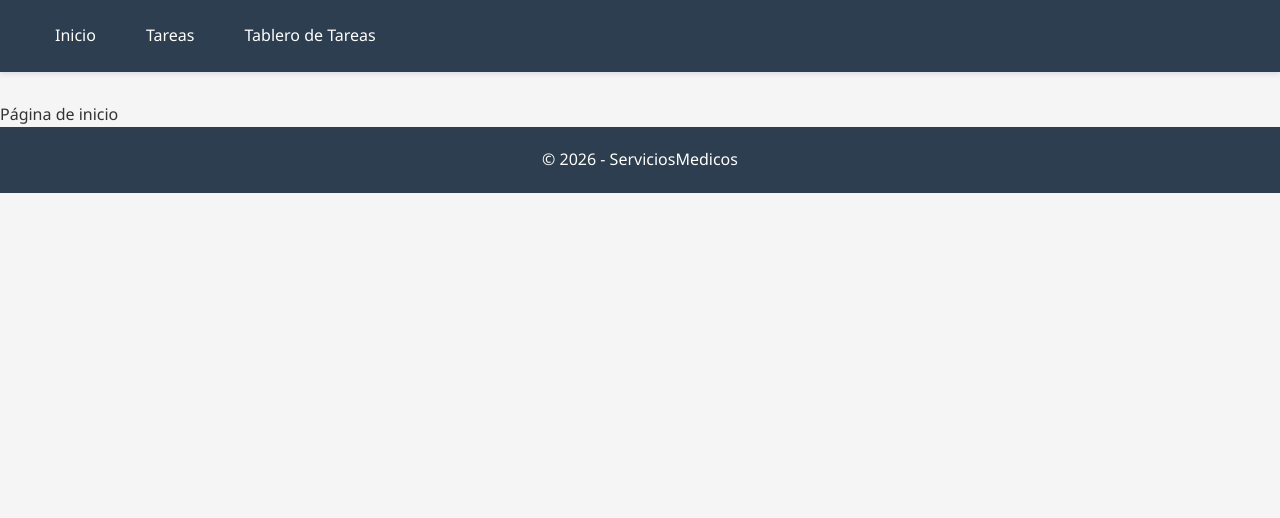
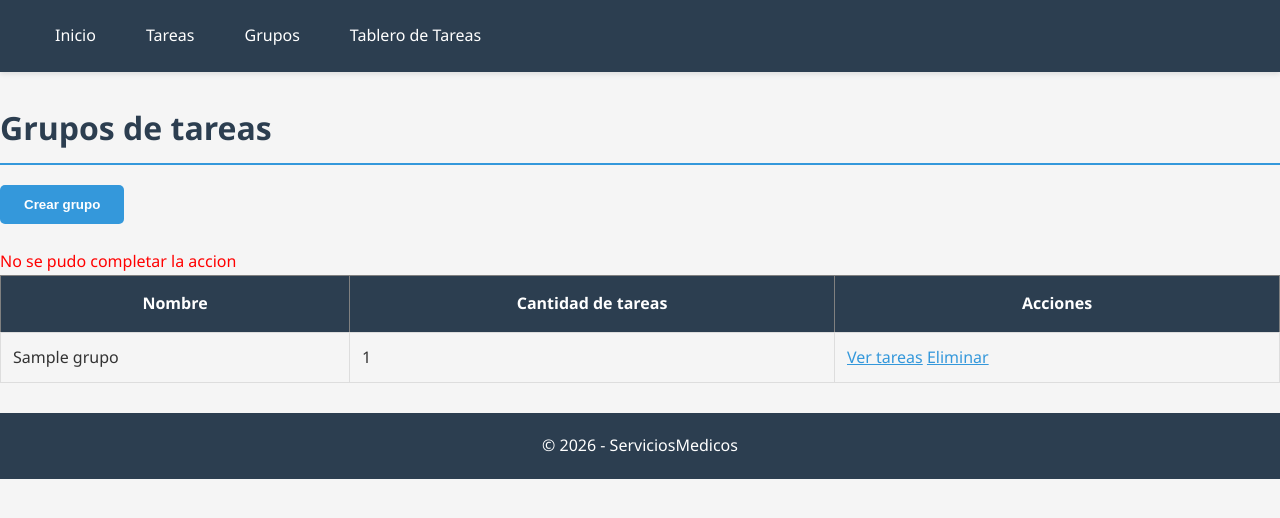
Before and after one commit to Sibunaq34/tarea_corta_2, a PHP site: page /tarea_corta_2/index.php?pagina=grupos&mensaje=error in a window 1280 px wide. Shown: the top 518 px of the page. Run offline with PHP 8.4, Linux system fonts and the light colour scheme; tables that the repository leaves empty or names only in its code hold one stand-in row (values such as "Sample post").

Commit message:
Implementa modulo de grupos de tareas HU3 en estructura dev

```diff
--- /dev/null
+++ b/app/Repository/GrupoRepository.php
@@ -0,0 +1,147 @@
+<?php
+
+require_once __DIR__ . "/../Config/ConexionBD.php";
+
+class GrupoRepository
+{
+    private $db;
+
+    public function __construct()
+    {
+        $this->db = ConexionBD::conectar();
+    }
+
+    public function listar()
+    {
+        $sql = "
+            SELECT g.id_grupo, g.nombre, COUNT(t.id_tarea) AS cantidad_tareas
+            FROM grupos g
+            LEFT JOIN tareas t ON g.id_grupo = t.id_grupo
+            GROUP BY g.id_grupo, g.nombre
+            ORDER BY g.id_grupo DESC
+        ";
+
+        $resultado = $this->db->query($sql);
+        $grupos = [];
+
+        while ($fila = $resultado->fetch_assoc()) {
+            $grupos[] = $fila;
+        }
+
+        return $grupos;
+    }
+
+    public function obtenerPorId($id)
+    {
+        $stmt = $this->db->prepare("
+            SELECT id_grupo, nombre
+            FROM grupos
+            WHERE id_grupo = ?
+        ");
+
+        $stmt->bind_param("i", $id);
+        $stmt->execute();
+
+        return $stmt->get_result()->fetch_assoc();
+    }
+
+    public function listarTareasPendientes()
+    {
+        $sql = "
+            SELECT id_tarea, detalle, prioridad, fecha_limite
+            FROM tareas
+            WHERE estado = 'Pendiente'
+            ORDER BY id_tarea DESC
+        ";
+
+        $resultado = $this->db->query($sql);
+        $tareas = [];
+
+        while ($fila = $resultado->fetch_assoc()) {
+            $tareas[] = $fila;
+        }
+
+        return $tareas;
+    }
+
+    public function crear($nombre)
+    {
+        $stmt = $this->db->prepare("INSERT INTO grupos (nombre) VALUES (?)");
+        $stmt->bind_param("s", $nombre);
+        $stmt->execute();
+
+        return $this->db->insert_id;
+    }
+
+    public function asociarTarea($idGrupo, $idTarea)
+    {
+        $stmt = $this->db->prepare("
+            UPDATE tareas
+            SET id_grupo = ?
+            WHERE id_tarea = ?
+        ");
+
+        $stmt->bind_param("ii", $idGrupo, $idTarea);
+
+        return $stmt->execute();
+    }
+
+    public function listarTareasPorGrupo($idGrupo)
+    {
+        $stmt = $this->db->prepare("
+            SELECT id_tarea, detalle, prioridad, fecha_limite, estado
+            FROM tareas
+            WHERE id_grupo = ?
+            ORDER BY id_tarea DESC
+        ");
+
+        $stmt->bind_param("i", $idGrupo);
+        $stmt->execute();
+        $resultado = $stmt->get_result();
+        $tareas = [];
+
+        while ($fila = $resultado->fetch_assoc()) {
+            $tareas[] = $fila;
+        }
+
+        return $tareas;
+    }
+
+    public function quitarGrupoDeTareas($idGrupo)
+    {
+        $stmt = $this->db->prepare("
+            UPDATE tareas
+            SET id_grupo = NULL
+            WHERE id_grupo = ?
+        ");
+
+        $stmt->bind_param("i", $idGrupo);
+
+        return $stmt->execute();
+    }
+
+    public function eliminar($idGrupo)
+    {
+        $stmt = $this->db->prepare("DELETE FROM grupos WHERE id_grupo = ?");
+        $stmt->bind_param("i", $idGrupo);
+
+        return $stmt->execute();
+    }
+
+    public function iniciarTransaccion()
+    {
+        $this->db->begin_transaction();
+    }
+
+    public function confirmarTransaccion()
+    {
+        $this->db->commit();
+    }
+
+    public function cancelarTransaccion()
+    {
+        $this->db->rollback();
+    }
+}
+
+?>
--- /dev/null
+++ b/app/Services/GrupoServices.php
@@ -0,0 +1,80 @@
+<?php
+
+require_once __DIR__ . "/../Repository/GrupoRepository.php";
+
+class GrupoService
+{
+    private $repo;
+
+    public function __construct()
+    {
+        $this->repo = new GrupoRepository();
+    }
+
+    public function obtenerGrupos()
+    {
+        return $this->repo->listar();
+    }
+
+    public function obtenerGrupo($id)
+    {
+        return $this->repo->obtenerPorId($id);
+    }
+
+    public function obtenerTareasPendientes()
+    {
+        return $this->repo->listarTareasPendientes();
+    }
+
+    public function crear($datos)
+    {
+        $nombre = trim($datos["nombre"] ?? "");
+        $tareas = $datos["tareas"] ?? [];
+
+        if ($nombre == "") {
+            return false;
+        }
+
+        $this->repo->iniciarTransaccion();
+
+        try {
+            $idGrupo = $this->repo->crear($nombre);
+
+            foreach ($tareas as $idTarea) {
+                $this->repo->asociarTarea($idGrupo, intval($idTarea));
+            }
+
+            $this->repo->confirmarTransaccion();
+
+            return true;
+        } catch (Throwable $error) {
+            $this->repo->cancelarTransaccion();
+
+            return false;
+        }
+    }
+
+    public function obtenerTareasPorGrupo($idGrupo)
+    {
+        return $this->repo->listarTareasPorGrupo($idGrupo);
+    }
+
+    public function eliminar($idGrupo)
+    {
+        $this->repo->iniciarTransaccion();
+
+        try {
+            $this->repo->quitarGrupoDeTareas($idGrupo);
+            $resultado = $this->repo->eliminar($idGrupo);
+            $this->repo->confirmarTransaccion();
+
+            return $resultado;
+        } catch (Throwable $error) {
+            $this->repo->cancelarTransaccion();
+
+            return false;
+        }
+    }
+}
+
+?>
--- /dev/null
+++ b/app/Views/grupos/index.php
@@ -0,0 +1,52 @@
+<?php require_once __DIR__ . "/../../Services/GrupoServices.php"; $service = new GrupoService(); $grupos = $service->obtenerGrupos(); ?>
+<?php require __DIR__ . "/../layout/header.php"; ?>
+
+<h1>Grupos de tareas</h1>
+
+<a href="/tarea_corta_2/app/Views/grupos/crear.php">
+    <button>Crear grupo</button>
+</a>
+
+<br><br>
+
+<?php if (isset($_GET["mensaje"])): ?>
+    <?php if ($_GET["mensaje"] == "creado"): ?>
+        <p style="color:green">Grupo creado correctamente</p>
+    <?php endif; ?>
+
+    <?php if ($_GET["mensaje"] == "eliminado"): ?>
+        <p style="color:green">Grupo eliminado correctamente. Las tareas quedaron sin grupo</p>
+    <?php endif; ?>
+
+    <?php if ($_GET["mensaje"] == "error"): ?>
+        <p style="color:red">No se pudo completar la accion</p>
+    <?php endif; ?>
+<?php endif; ?>
+
+<?php if (empty($grupos)): ?>
+    <p>No existen grupos registrados</p>
+<?php else: ?>
+    <table border="1">
+        <tr>
+            <th>Nombre</th>
+            <th>Cantidad de tareas</th>
+            <th>Acciones</th>
+        </tr>
+
+        <?php foreach ($grupos as $grupo): ?>
+            <tr>
+                <td><?= htmlspecialchars($grupo["nombre"]) ?></td>
+                <td><?= htmlspecialchars($grupo["cantidad_tareas"]) ?></td>
+                <td>
+                    <a href="/tarea_corta_2/app/Views/grupos/ver_tareas.php?id=<?= $grupo["id_grupo"] ?>">Ver tareas</a>
+                    <a
+                        href="/tarea_corta_2/acciones/grupos_eliminar.php?id=<?= $grupo["id_grupo"] ?>"
+                        onclick="return confirm('Desea eliminar este grupo? Las tareas no se eliminaran')"
+                    >Eliminar</a>
+                </td>
+            </tr>
+        <?php endforeach; ?>
+    </table>
+<?php endif; ?>
+
+<?php require __DIR__ . "/../layout/footer.php"; ?>
--- a/app/Views/layout/header.php
+++ b/app/Views/layout/header.php
@@ -11,6 +11,7 @@
         <nav>
             <a href="<?= $base_url ?>index.php">Inicio</a>
             <a href="<?= $base_url ?>index.php?pagina=tareas">Tareas</a>
+            <a href="<?= $base_url ?>index.php?pagina=grupos">Grupos</a>
             <a href="<?= $base_url ?>tablero.php">Tablero de Tareas</a>
         </nav>
 <div class="container">
--- a/index.php
+++ b/index.php
@@ -19,7 +19,9 @@ if($pagina == "tareas"){
     $service = new TareaService($repository);
     $tareas = $service->obtenerTareas();
     include "app/Views/tareas/index.php";
-        }else{
+}elseif($pagina == "grupos"){
+    include "app/Views/grupos/index.php";
+}else{
     include "app/Views/layout/header.php";
     echo "Página de inicio";
 
```
Also changed, not shown: acciones/grupos_eliminar.php (added, +16 -0 lines), acciones/grupos_guardar.php (added, +25 -0 lines), app/Views/grupos/crear.php (added, +51 -0 lines), app/Views/grupos/ver_tareas.php (added, +44 -0 lines).
